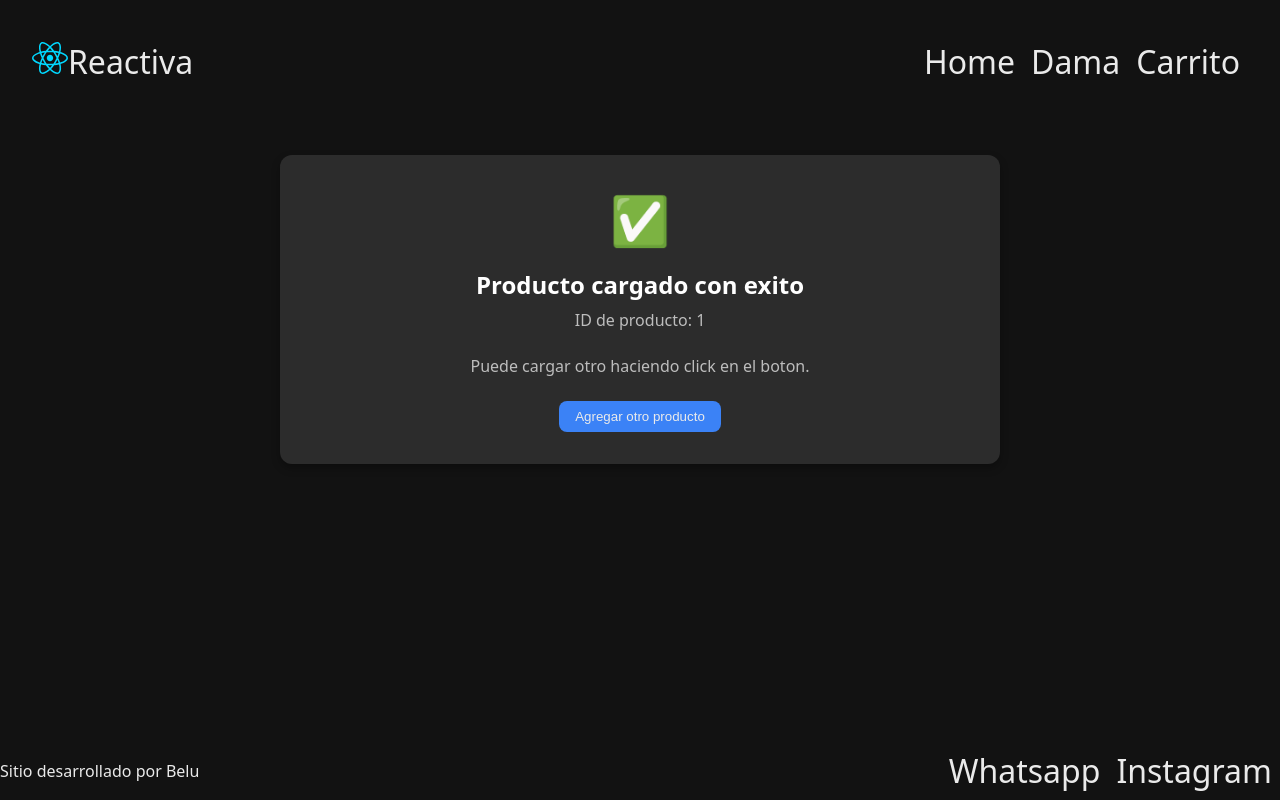
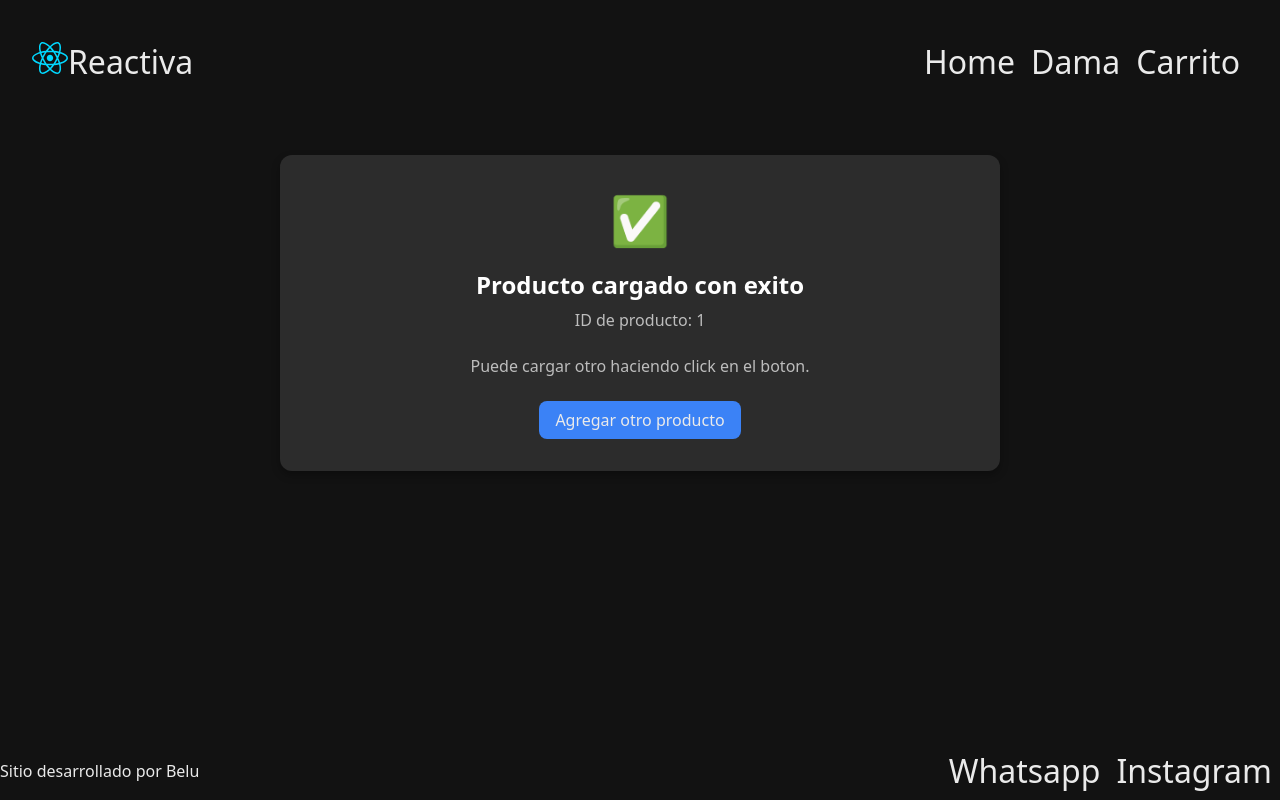
Before and after one commit to Belen-Romero/26122-TP, a React (Vite) app: page /success/1 in a window 1280 px wide. Built offline with nearby package versions, Linux system fonts and the light colour scheme.

Commit message:
Actualiza navigate, required en UI, error de prueba

```diff
--- a/src/components/adminComponents/ProductFormContainer.jsx
+++ b/src/components/adminComponents/ProductFormContainer.jsx
@@ -44,6 +44,8 @@ export const ProductFormContainer = () => {
     }
 
     try {
+      throw new Error("Error de prueba 🔥");
+
       //subir la imagen
       const imageUrl = await uploadImage(file);
 
--- a/src/components/adminComponents/ProductFormUI.jsx
+++ b/src/components/adminComponents/ProductFormUI.jsx
@@ -18,7 +18,6 @@ export const ProductFormUI = ({
             name="name"
             value={product.name}
             onChange={onChange}
-            required
           />
           {errors.name && <p className="error">{errors.name}</p>}
         </div>
@@ -31,7 +30,6 @@ export const ProductFormUI = ({
             value={product.price}
             onChange={onChange}
             min="0"
-            required
           />
           {errors.price && <p className="error">{errors.price}</p>}
         </div>
@@ -43,7 +41,6 @@ export const ProductFormUI = ({
             name="category"
             value={product.category}
             onChange={onChange}
-            required
           />
           {errors.category && <p className="error">{errors.category}</p>}
         </div>
@@ -54,19 +51,13 @@ export const ProductFormUI = ({
             name="description"
             value={product.description}
             onChange={onChange}
-            required
           />
           {errors.description && <p className="error">{errors.description}</p>}
         </div>
 
         <div>
           <label>Imagen:</label>
-          <input
-            type="file"
-            accept="image/*"
-            onChange={onFileChange}
-            required
-          />
+          <input type="file" accept="image/*" onChange={onFileChange} />
           {errors.file && <p className="error">{errors.file}</p>}
         </div>
 
--- a/src/components/adminComponents/ProductSuccess.jsx
+++ b/src/components/adminComponents/ProductSuccess.jsx
@@ -1,9 +1,8 @@
 import { useEffect } from "react";
-import { replace, useNavigate, useParams } from "react-router-dom";
+import { Link, useParams } from "react-router-dom";
 
 export const ProductSuccess = () => {
   const { id } = useParams();
-  const navigate = useNavigate();
 
   return (
     <section className="success-page">
@@ -13,12 +12,9 @@ export const ProductSuccess = () => {
       <p>ID de producto: {id}</p>
       <p>Puede cargar otro haciendo click en el boton.</p>
 
-      <button
-        className="btn bg-primary primary"
-        onClick={() => navigate("/admin", { replace: true })}
-      >
+      <Link className="btn bg-primary primary" to="/admin" replace>
         Agregar otro producto
-      </button>
+      </Link>
     </section>
   );
 };
```
